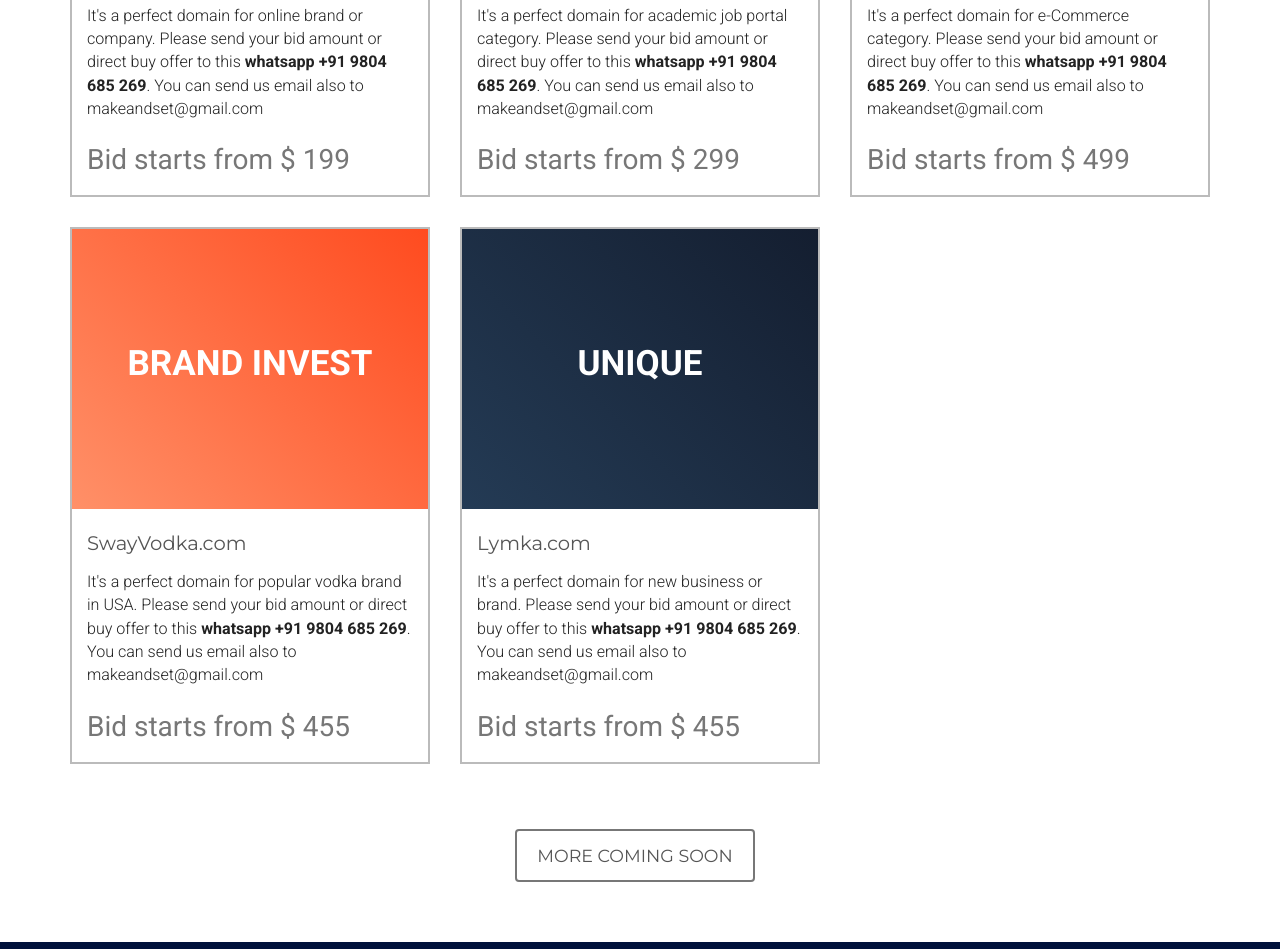
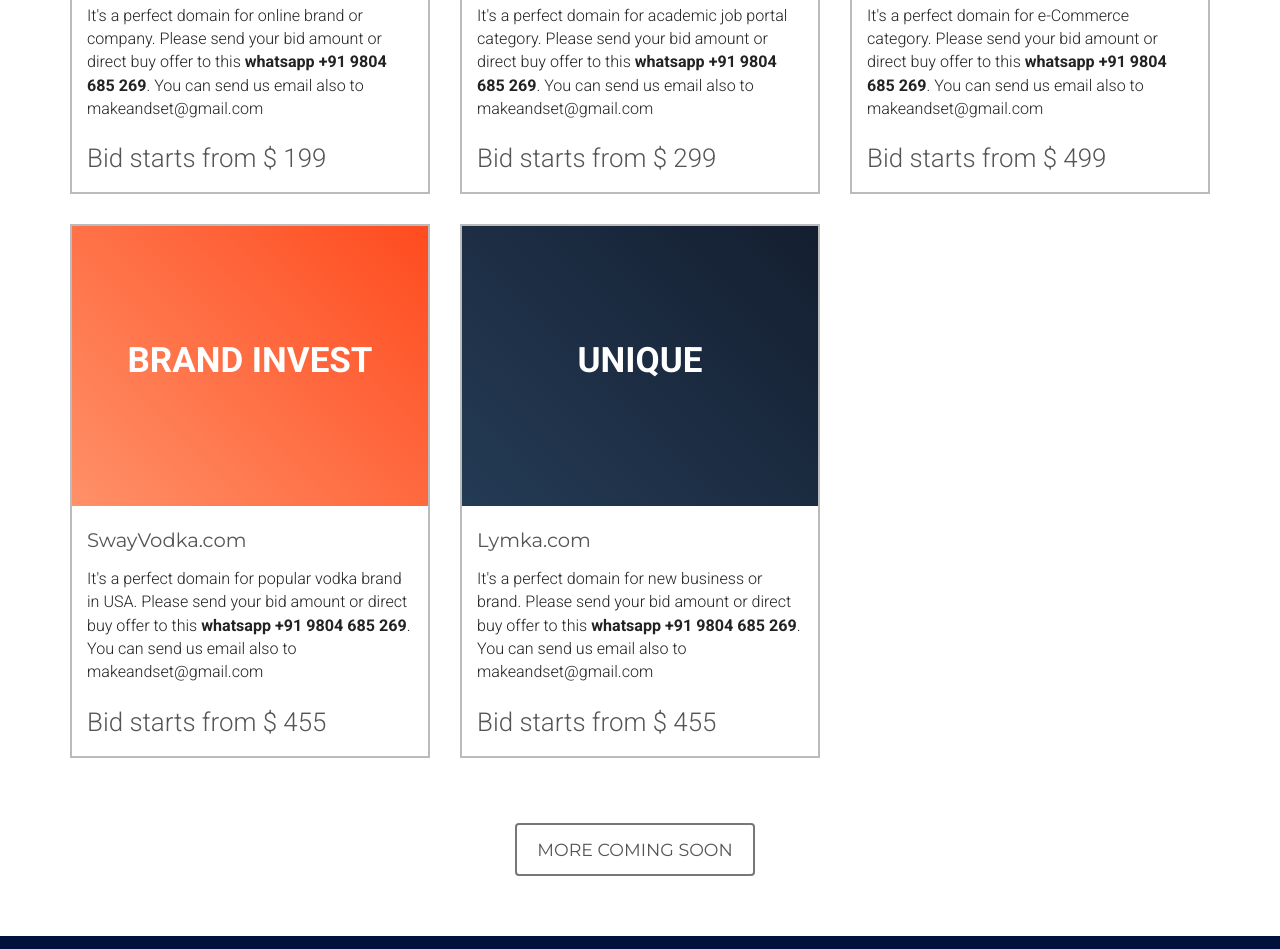
Before and after one commit to brandeddomains/predom, a plain HTML site: page index.html in a window 1280 px wide. Shown: the part 2430-3379 px from the top of the page. Drawn offline with nearby package versions, Linux system fonts and the light colour scheme; a script that the page names is missing.

Commit message:
Update makenset.css

```diff
--- a/css/makenset.css
+++ b/css/makenset.css
@@ -294,9 +294,10 @@
 }
 .price {
   padding: 5px 15px;
-  font-size: 2em;
-  color: #777;
+  font-size: 1.85em;
+  color: #555;
   font-family: "Roboto", sans-serif;
+  font-weight: 300;
 }
 /*
   ///////////////////////////////////////////
```
